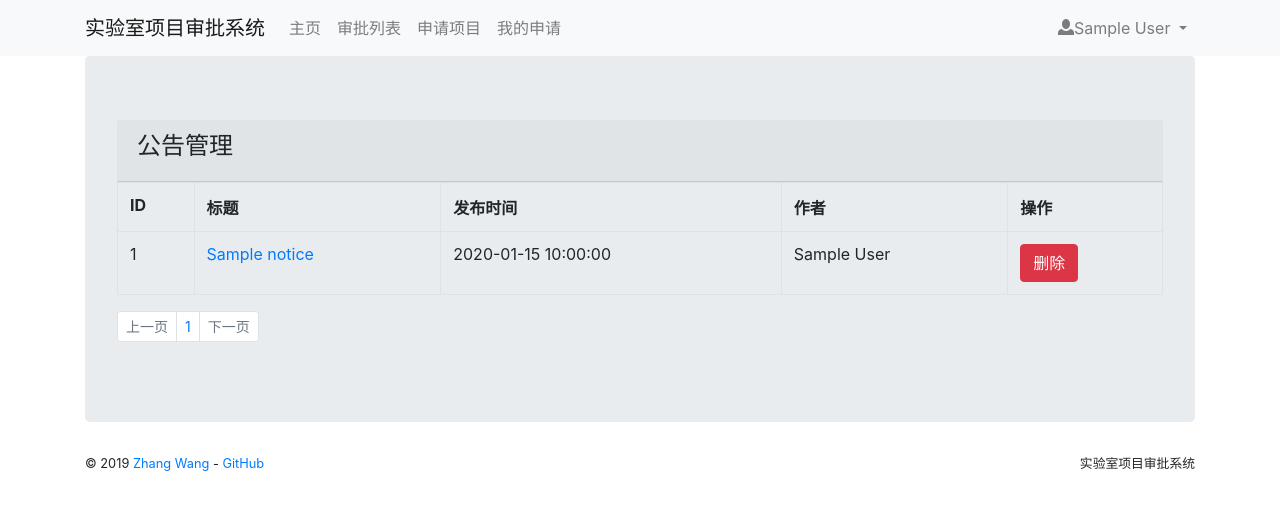
After one commit to rmboot/approval-system, a Flask app: page /school/notice_manager/ in a window 1280 px wide. The commit adds this page. Shown: the top 510 px of the page. Run offline with Flask 2, Linux system fonts and the light colour scheme; a user stored in the database is signed in; tables that the repository leaves empty hold one stand-in row (values such as "Sample post"); some libraries are stand-ins or nearby versions.

Commit message:
add notice feature

```diff
--- a/approval_system/blueprints/school.py
+++ b/approval_system/blueprints/school.py
@@ -1,12 +1,11 @@
 import os
-
 
 from flask import Blueprint, render_template, request, redirect, url_for, flash
 from flask_login import current_user, login_required
 
 from approval_system.extensions import db, school_permission
-from approval_system.forms import CommentForm
-from approval_system.models import Apply, Comment
+from approval_system.forms import CommentForm, NoticeForm, MyNoticeForm, UserSearchForm, PasswordResetForm
+from approval_system.models import Apply, Comment, User, Notice
 from approval_system.utils import file_path
 
 school = Blueprint('school', __name__)
@@ -50,7 +49,8 @@ def pending_approval_id(id):
         db.session.add(new_comment)
         db.session.commit()
         return redirect(url_for('school.pending_approval_id', id=id))
-    return render_template('school/pending_approval_id.html', apply=apply, files_list=files_list,comments=comments,comment_form=comment_form)
+    return render_template('school/pending_approval_id.html', apply=apply, files_list=files_list, comments=comments,
+                           comment_form=comment_form)
 
 
 @school.route('/approved/', methods=['GET'])
@@ -59,3 +59,80 @@ def pending_approval_id(id):
 def approved():
     school_apply = Apply.query.filter(Apply.s_id == current_user.id, Apply.status_id > 5).all()
     return render_template('school/approved.html', apply=school_apply)
+
+
+@school.route('/publish_notice/', methods=['GET', 'POST'])
+@login_required
+@school_permission.require(http_exception=403)
+def publish_notice():
+    form = NoticeForm()
+    if form.validate_on_submit():
+        title = form.title.data
+        body = form.body.data
+        notice = Notice(title=title, body=body, author_id=current_user.id)
+        db.session.add(notice)
+        db.session.commit()
+        flash('发布通告成功', 'success')
+        return redirect(url_for('.notice_manager'))
+    return render_template('school/publish_notice.html', form=form)
+
+
+@school.route('/notice_manager/', methods=['GET', 'POST'])
+@login_required
+@school_permission.require(http_exception=403)
+def notice_manager():
+    if request.method == 'GET':
+        page = int(request.args.get('page', 1))
+        per_page = int(request.args.get('per_page', 6))
+        paginate = Notice.query.filter(Notice.author_id == current_user.id) \
+            .order_by(Notice.id.desc()).paginate(page, per_page, error_out=False)
+        notice_all = paginate.items
+        return render_template('school/notice_manager.html', paginate=paginate, notice_all=notice_all)
+    else:
+        notice_id = request.form.get('notice_id')
+        notice = Notice.query.filter(Notice.id == notice_id).first()
+        db.session.delete(notice)
+        db.session.commit()
+        flash('删除公告成功', 'success')
+        return redirect(url_for('.notice_manager'))
+
+
+@school.route('/notice_manager/<int:id>/', methods=['GET', 'POST'])
+@login_required
+@school_permission.require(http_exception=403)
+def notice_manager_id(id):
+    notice = Notice.query.get_or_404(id)
+    form = MyNoticeForm()
+    if form.submit.data and form.validate_on_submit():
+        notice.title = form.title.data
+        notice.body = form.body.data
+        db.session.commit()
+        return redirect(url_for('.notice_manager'))
+    form.title.data = notice.title
+    form.body.data = notice.body
+    return render_template('school/notice_manager_id.html', form=form)
+
+
+@school.route('/user_manager/', methods=['GET', 'POST'])
+@login_required
+@school_permission.require(http_exception=403)
+def user_manager():
+    form = UserSearchForm()
+    reset_form = PasswordResetForm()
+    if form.submit.data and form.validate_on_submit():
+        user = User.query.filter(User.number == form.number.data).first()
+        if not user:
+            flash('不存在该用户', 'warning')
+        elif user.role_id == 4:
+            flash('无法重置校审批处用户', 'warning')
+        else:
+            return render_template('school/user_manager.html', form=form, reset_form=reset_form, user=user)
+    if reset_form.submit1.data and reset_form.validate_on_submit():
+        user_id = request.form.get('user_id')
+        new_password = reset_form.new_password.data
+        user = User.query.filter(User.id == user_id).first()
+        user.set_password(new_password)
+        db.session.commit()
+        flash('重置' + user.name + '密码成功', 'success')
+        return redirect(url_for('.user_manager'))
+    return render_template('school/user_manager.html', form=form)
--- a/approval_system/templates/auth/login.html
+++ b/approval_system/templates/auth/login.html
@@ -1,6 +1,6 @@
 {% extends 'base.html' %}
 {% from 'bootstrap/form.html' import render_form %}
-{% block title %}Register{% endblock %}
+{% block title %}Login{% endblock %}
 {% block content%}
     <div class="jumbotron">
         <div class="row">
--- a/approval_system/templates/base.html
+++ b/approval_system/templates/base.html
@@ -27,11 +27,19 @@
                 {% else %}
                     <a class="nav-link" href="{{ url_for(current_user.role.name+'.pending_approval') }}">待审批</a>
                     <a class="nav-link" href="{{ url_for(current_user.role.name+'.approved') }}">已审批</a>
+
                 {% endif %}
                 {% endif %}
                 </div>
                 <div class="navbar-nav ml-auto">
                 {% if current_user.is_authenticated %}
+                    {% if current_user.role_id == 4 %}
+                        <a class="nav-link" href="{{ url_for(current_user.role.name+'.publish_notice') }}">
+                            <span class="oi oi-plus"></span> 发布公告
+                        </a>
+                        <a class="nav-link" href="{{ url_for(current_user.role.name+'.notice_manager') }}">公告管理</a>
+                        <a class="nav-link" href="{{ url_for(current_user.role.name+'.user_manager') }}">用户管理</a>
+                    {% endif %}
                     <div class="dropdown nav-item">
                         <a href="#" class="nav-link dropdown-toggle" data-toggle="dropdown" role="button" aria-haspopup="true" aria-expanded="false">
                         <span class="oi oi-person"></span>{{ current_user.name }}
@@ -43,9 +51,12 @@
                             <a class="dropdown-item" href="{{ url_for('auth.password') }}">
                                 <span class="oi oi-lock-locked"></span> 更改密码
                             </a>
+                            <div class="dropdown-divider"></div>
+                            <a class="dropdown-item" href="{{ url_for('auth.logout') }}">
+                                <span class="oi oi-power-standby"></span> 注销账户
+                            </a>
                         </div>
                     </div>
-                    <a class="nav-link" href="{{ url_for('auth.logout') }}"><span class="oi oi-power-standby"></span>注销</a>
                 {% else %}
                     <a class="nav-link" href="{{ url_for('auth.login') }}">登录</a>
                     <a class="nav-link" href="{{ url_for('auth.register') }}">注册</a>
--- /dev/null
+++ b/approval_system/templates/school/notice_manager.html
@@ -0,0 +1,57 @@
+{% extends "base.html" %}
+{% block title %}Notice Manager{% endblock %}
+{% block content%}
+<div class="jumbotron">
+    <div class="row">
+        <div class="col-md-12">
+            <div class="card-header"><h4>公告管理</h4></div>
+            <table class="table table-hover table-bordered">
+                <tr>
+                    <th>ID</th>
+                    <th>标题</th>
+                    <th>发布时间</th>
+                    <th>作者</th>
+                    <th>操作</th>
+                </tr>
+    {% if notice_all %}
+        {% for i in notice_all %}
+                <tr>
+                    <td> {{ i.id }} </td>
+                    <td><a href="{{ url_for('school.notice_manager_id',id=i.id) }}"> {{ i.title }} </a></td>
+                    <td> {{ i.timestamp }} </td>
+                    <td> {{ i.author.name }} </td>
+                    <form action="" method="POST">
+                        <input type="hidden" name="csrf_token" value="{{ csrf_token() }}">
+                        <td>
+                            <button type="submit" class="btn btn-danger" name="notice_id" value="{{ i.id }}">删除</button>
+                        </td>
+                    </form>
+                </tr>
+        {% endfor %}
+    {% endif %}
+            </table>
+            <ul class="pagination pagination-sm">
+                {% if paginate.has_prev %}
+                    <li class="page-item">
+                {% else %}
+                    <li class="page-item disabled">
+                {% endif %}
+                    <a class="page-link" href="{{ url_for('school.notice_manager',page=paginate.prev_num) }}">上一页</a>
+                    </li>
+                {% for i in paginate.iter_pages() %}
+                    <li class="page-item">
+                        <a class="page-link" href="{{ url_for('school.notice_manager',page=i) }}">{{ i }}</a>
+                    </li>
+                {% endfor %}
+                {% if paginate.has_next %}
+                    <li class="page-item">
+                {% else %}
+                    <li class="page-item disabled">
+                {% endif %}
+                    <a class="page-link" href="{{ url_for('school.notice_manager',page=paginate.next_num) }}">下一页</a>
+                    </li>
+            </ul>
+        </div>
+    </div>
+</div>
+{% endblock %}
```
Also changed, not shown: approval_system/blueprints/user.py (+12 -2 lines), approval_system/forms.py (+24 -2 lines), approval_system/models.py (+10 -0 lines), approval_system/templates/school/notice_manager_id.html (added, +24 -0 lines), approval_system/templates/school/publish_notice.html (added, +24 -0 lines), approval_system/templates/school/user_manager.html (added, +41 -0 lines), approval_system/templates/user/_notice.html (added, +34 -0 lines), approval_system/templates/user/index.html (+5 -4 lines), approval_system/templates/user/notice_id.html (added, +15 -0 lines), approval_system/templates/user/_comment.html (line endings or trailing spaces), approval_system/utils.py (line endings or trailing spaces).
